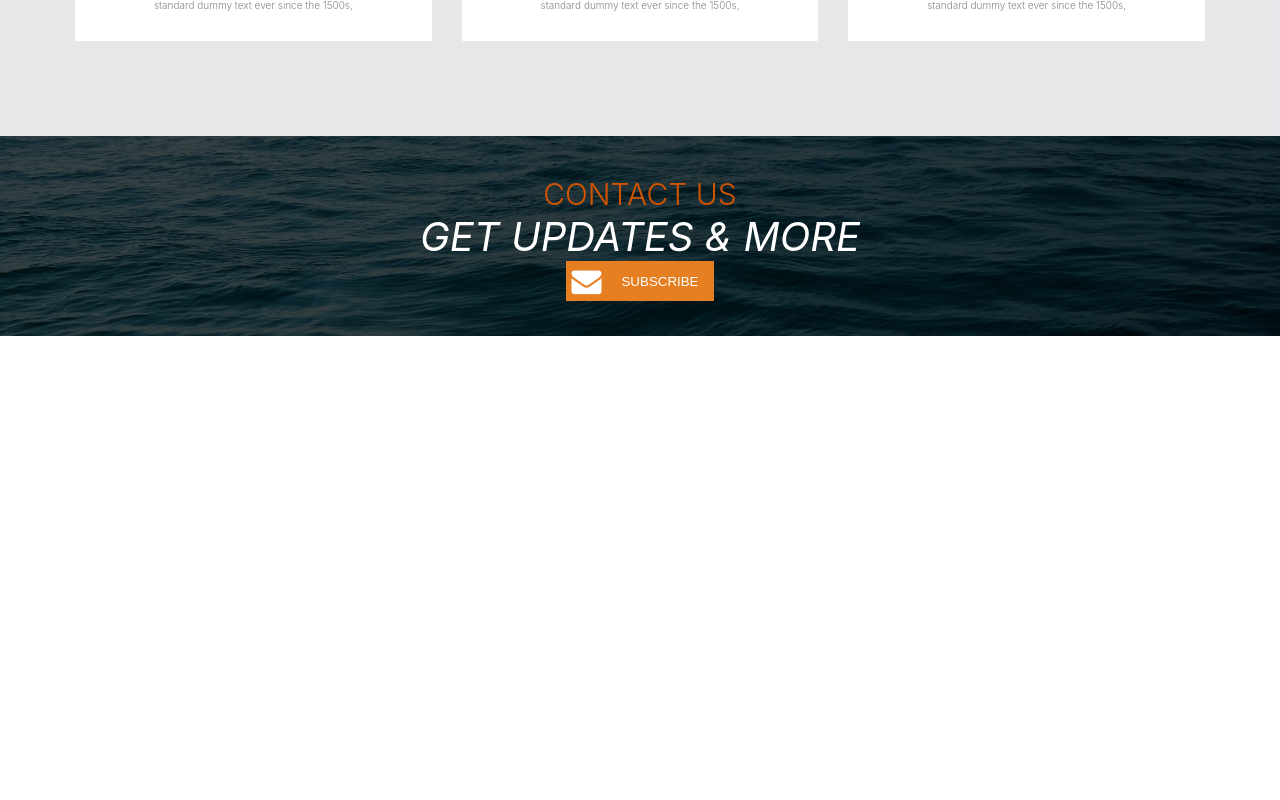
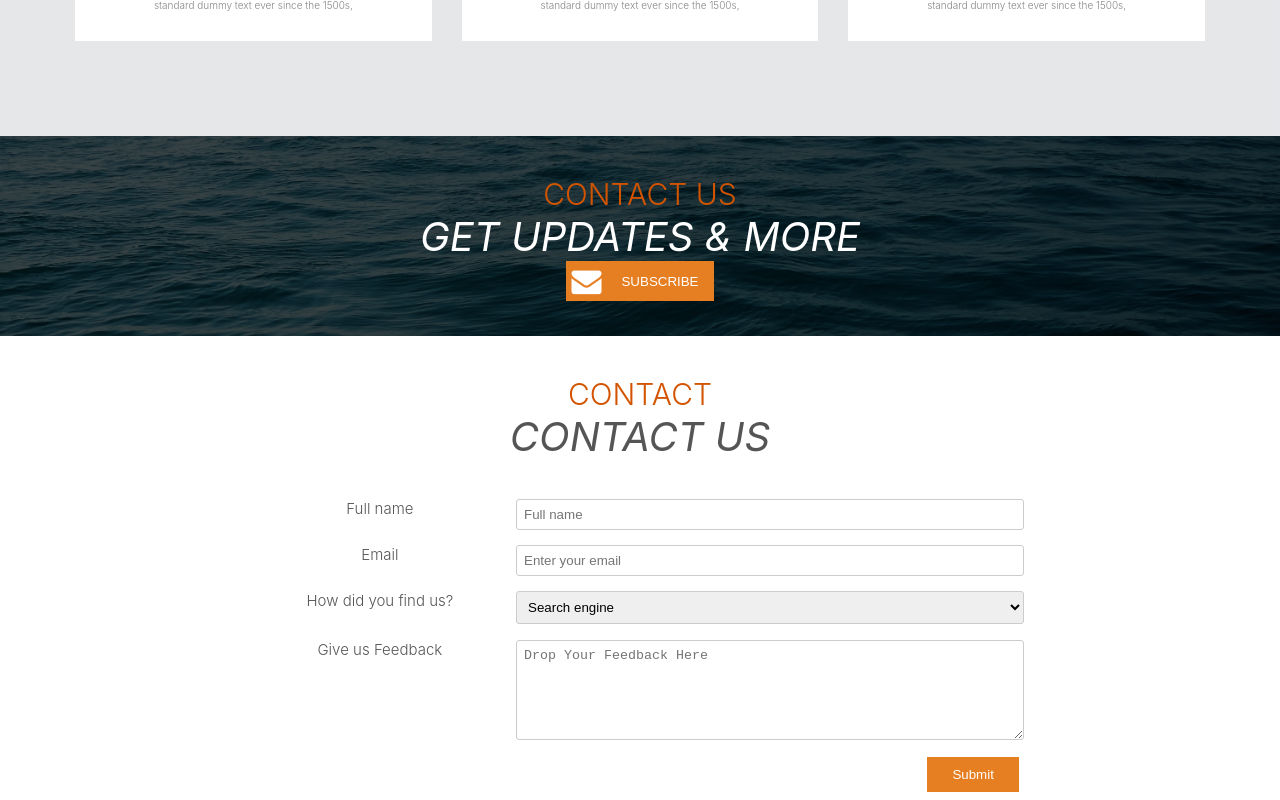
Before and after one commit to mchomvus4/travellers, a React (Create React App) app: page / in a window 1280 px wide. Shown: the part 3033-3833 px from the top of the page. Before the commit the page ends 3369 px from the top, so only its background shows below. Built offline with nearby package versions, Linux system fonts and the light colour scheme.

Commit message:
file changes

```diff
--- a/src/App.js
+++ b/src/App.js
@@ -6,6 +6,7 @@ import Team from './Components/Team/Team';
 import Activity from './Components/Activities/Activity';
 import Testimonial from './Components/Testimonial/Testimonial';
 import Contact from './Components/Contacts/Contact';
+import Feedback from './Components/Feedback/Feedback';
 
 function App() {
   return (
@@ -15,7 +16,8 @@ function App() {
       <Team />
       <Activity />
       <Testimonial />
-      <Contact/>
+      <Contact />
+      <Feedback/>
     </div>
   );
 }
--- /dev/null
+++ b/src/Components/Feedback/Feedback.css
@@ -0,0 +1,68 @@
+.section-feedback{
+    background-size: cover;
+    height: 20rem;
+
+}
+
+.contact-page{
+    font-size: 3rem;
+    text-transform: uppercase;
+    color: #d35400;
+    padding-top: 4rem;
+}
+
+.cont-us{
+    font-size: 4rem;
+    text-transform: uppercase;
+    font-weight: 400;
+    font-style: italic;
+    margin-bottom: 3rem;
+}
+
+.feedback-form{
+    width: 60%;
+    margin: 0 auto;
+}
+input[type=text],
+input[type=email1],
+select,
+textarea{
+    width: 100%;
+    padding: 0.7rem;
+    border-radius: 0.3rem;
+    border: 1px solid #ccc;
+}
+
+textarea{
+    height: 10rem;
+}
+
+input[type=submit]{
+    background-color: #e67e22;
+    border: none;
+    padding: 1rem 2.5rem;
+    color: #fff;
+    margin-left: 80%;
+    cursor: pointer;
+}
+input[type=submit]:hover{
+    background-color: #435be6;
+}
+label{
+    font-size: 1.5rem;
+}
+*:focus{
+    outline: none;
+}
+
+@media only screen and (max-width:768px){
+    input[type=submit]{
+        margin-left: 70%;
+    }
+}
+
+@media only screen and (max-width:480px){
+    input[type=submit]{
+      margin-left: 60%;
+    }
+}
--- /dev/null
+++ b/src/Components/Feedback/Feedback.jsx
@@ -0,0 +1,76 @@
+import React, { Component } from 'react'
+import './Feedback.css';
+class Feedback extends Component {
+    constructor(props) {
+        super(props)
+
+        this.state = {
+
+        }
+    }
+
+    render() {
+        return (
+             <section className="section-feedback">
+            <p className="contact-page">contact</p>
+            <p className="cont-us">contact us</p>
+                <div className="row main-contact">
+                    <form className="feedback-form">
+                            <div className="row">
+                                <div className="col span-1-of-3">
+                                    <label for="name" className="label">Full name</label>
+                                </div>
+                                <div className="col span-2-of-3">
+                                    <input type="text" name="name" id="name" placeholder="Full name" required/>
+                                </div>
+                            </div>
+
+                            <div className="row">
+                                <div className="col span-1-of-3">
+                                    <label for="email">Email</label>
+                                </div>
+                                <div className="col span-2-of-3">
+                                    <input type="email1" name="email" id="email" placeholder="Enter your email" required/>
+                                </div>
+                            </div>
+
+                            <div className="row">
+                                <div className="col span-1-of-3">
+                                    <label  for="find-us">How did you find us?</label>
+                                </div>
+                                <div className="col span-2-of-3">
+                                    <select name="find-us" id="find-us">
+                                        <option value="friends">Friends</option>
+                                        <option value="search" selected>Search engine</option>
+                                        <option value="adv">Advertisement</option>
+                                        <option value="other">Others</option>
+                                   </select>
+                            </div>
+                        </div>
+                          <div className="row">
+                                <div className="col span-1-of-3">
+                                    <label for="message"> Give us Feedback</label>
+                                </div>
+                                <div className="col span-2-of-3">
+                                    <textarea name="message" id="message" placeholder="Drop Your Feedback Here"></textarea>
+                                </div>
+                        </div>
+                          <div className="row">
+                                <div className="col span-1-of-3">
+                                    <label>&nbsp;</label>
+                                </div>
+                                <div className="col span-2-of-3">
+                                     <input type="submit" value="Submit"/>
+                                </div>
+                            </div>
+                        </form>
+
+                </div>
+
+        </section>
+
+        )
+    }
+}
+
+export default Feedback
```
